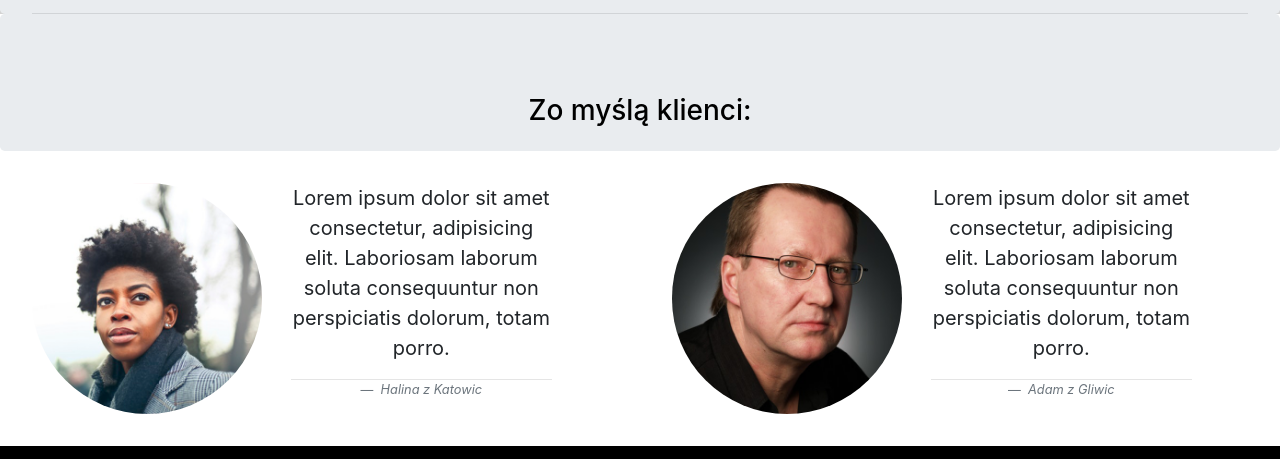
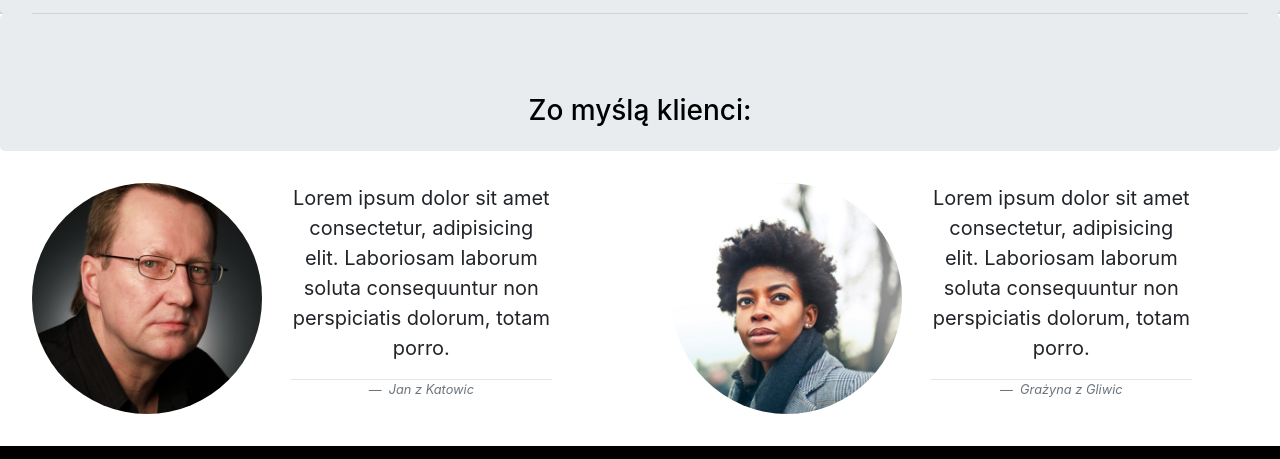
Before and after one commit to ReewersJZ/zajeciaGIT, a plain HTML site: page index.html in a window 1280 px wide. Shown: the part 1590-2049 px from the top of the page. Drawn offline with Linux system fonts and the light colour scheme.

Commit message:
Update index.html

```diff
--- a/index.html
+++ b/index.html
@@ -126,7 +126,7 @@
 		<div class="col-md-6">
 			<div class="row">
 				<div class="col-lg-4">
-					<img class="client" src="img/client2.png">
+					<img class="client" src="img/client1.png">
 				</div>
 				<div class="col-lg-8">
 					<blockquote class="blockquote text-center">
@@ -134,7 +134,7 @@
 					</blockquote>
 					<hr class="jumbo-line">
 					<footer class="blockquote-footer">
-						<cite>Halina z Katowic</cite>
+						<cite>Jan z Katowic</cite>
 					</footer>
 				</div>
 
@@ -144,7 +144,7 @@
 		<div class="col-md-6">
 			<div class="row">
 				<div class="col-lg-4">
-					<img class="client" src="img/client1.png">
+					<img class="client" src="img/client2.png">
 				</div>
 				<div class="col-lg-8">
 					<blockquote class="blockquote text-center">
@@ -152,7 +152,7 @@
 					</blockquote>
 					<hr class="jumbo-line">
 					<footer class="blockquote-footer">
-						<cite>Adam z Gliwic</cite>
+						<cite>Grażyna z Gliwic</cite>
 					</footer>
 				</div>
 
```
